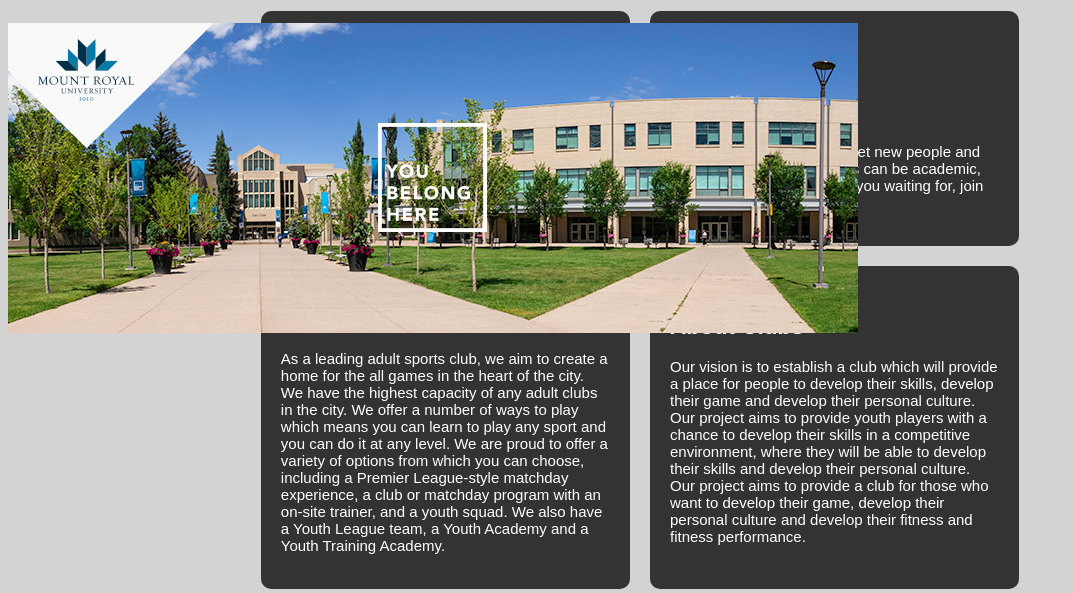
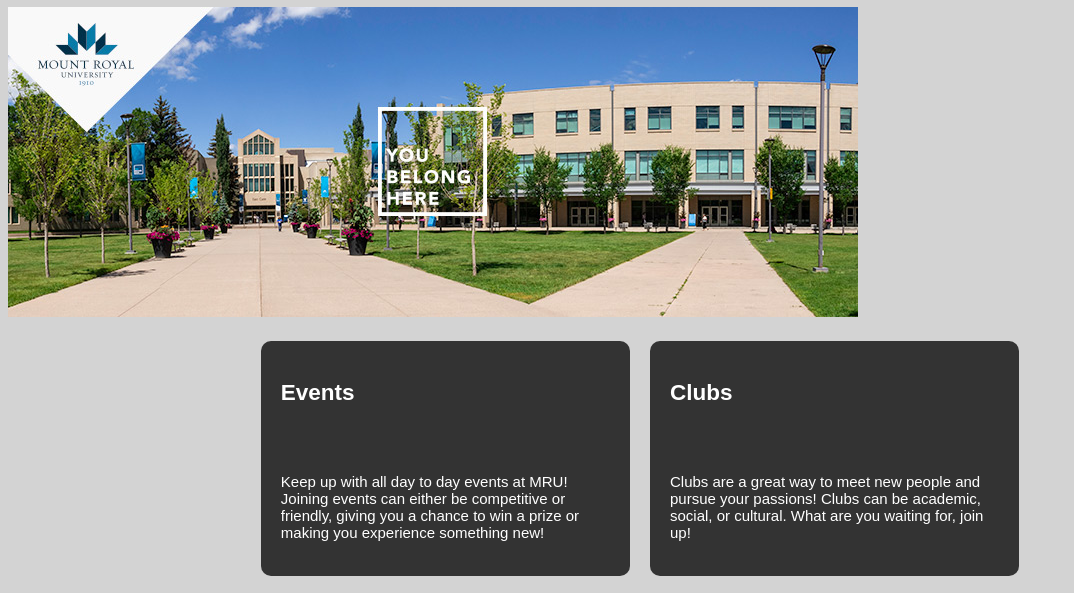
Before and after one commit to JordanMercurio/Assignment1COMP2511, a PHP site: page / in a window 1280 px wide. Shown: the part 146-739 px from the top of the page, without its empty margins (0-1074 px from the left). Run offline with PHP 8.4, Linux system fonts and the light colour scheme.

Commit message:
fixed image position

```diff
--- a/1Home.css
+++ b/1Home.css
@@ -28,7 +28,7 @@
 }
 
 figure {
-    position:fixed;
+    position:relative;
     width: 100%;
     height: auto;
     margin-left: auto;
@@ -63,18 +63,6 @@
     justify-content:center;
     font-size:15px;
     font-family:sans-serif;
-}
-
-
-
-figure {
-    position:fixed;
-    width: 100%;
-    height: auto;
-    margin-left: auto;
-    margin-right: auto;
-    max-height: 100%;
-    max-width: 100%;
 }
 
 h1 {
```
